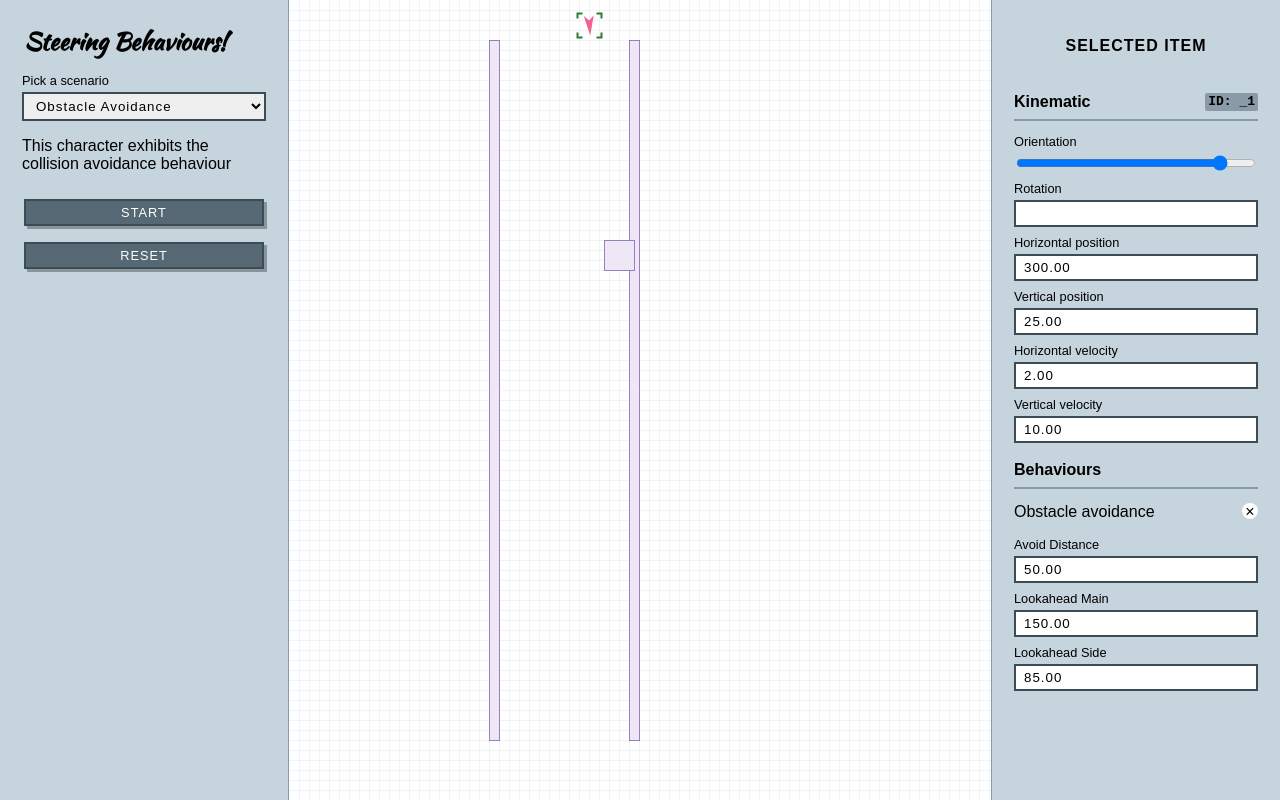
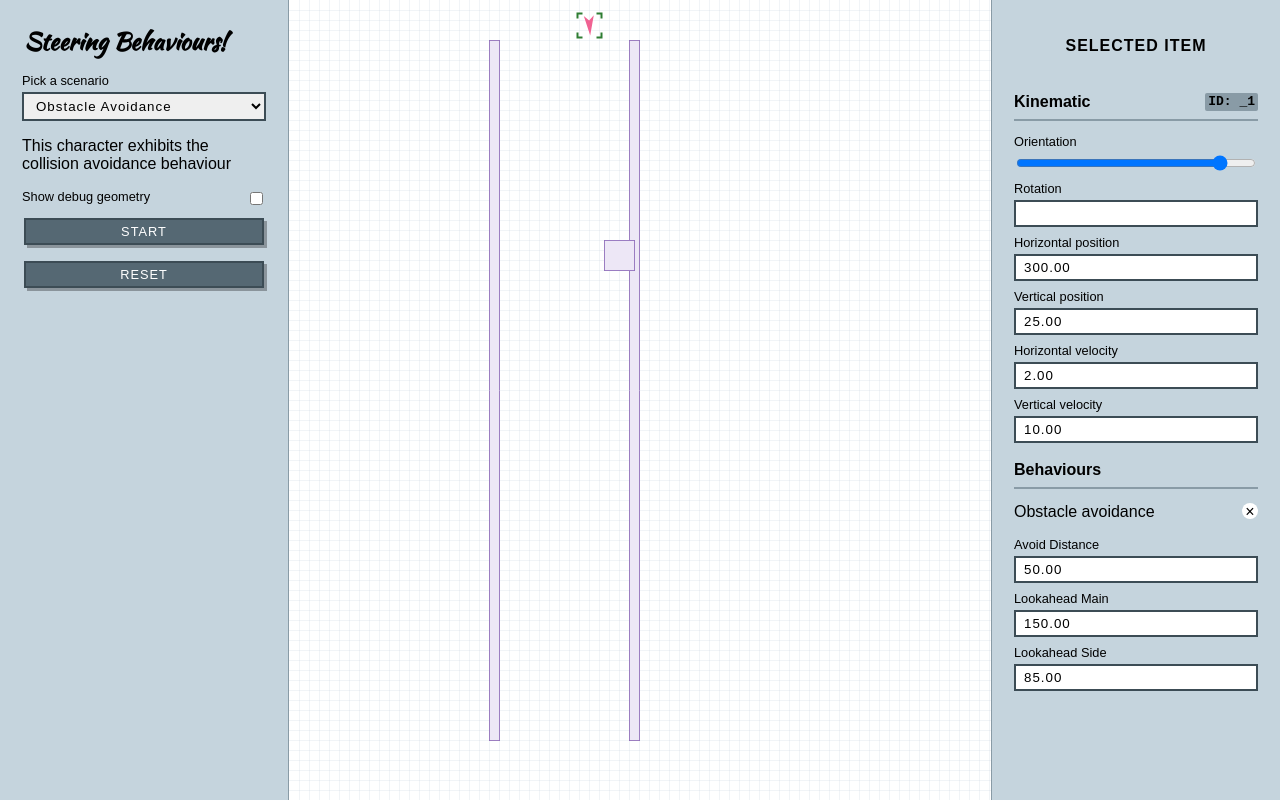
Before and after one commit to craigdallimore/steering-behaviour, a React app: page / in a window 1280 px wide. Built offline with nearby package versions, Linux system fonts and the light colour scheme; the HTML template or start-up script is replaced by a standard one.

Commit message:
Expose control for toggling debug geometry

```diff
--- /dev/null
+++ b/src/components/DebugControl.tsx
@@ -0,0 +1,24 @@
+import React, { useContext } from "react";
+import DispatchContext from "./DispatchContext";
+import StateContext from "./StateContext";
+
+const DebugControl = () => {
+  const state = useContext(StateContext);
+  const dispatch = useContext(DispatchContext);
+
+  return (
+    <div className="checkbox-pair">
+      <label htmlFor="debug">Show debug geometry</label>
+      <input
+        type="checkbox"
+        checked={state.ui.isDebugMode}
+        id="debug"
+        onChange={() => {
+          dispatch({ type: "DEBUG_MODE_CHANGED" });
+        }}
+      />
+    </div>
+  );
+};
+
+export default DebugControl;
--- a/src/components/ScenarioSidebar.tsx
+++ b/src/components/ScenarioSidebar.tsx
@@ -3,6 +3,7 @@ import DispatchContext from "@components/DispatchContext";
 import StateContext from "@components/StateContext";
 import { ScenarioId } from "@domain/types";
 import { getScenario } from "@domain/initialState";
+import DebugControl from "./DebugControl";
 
 const ScenarioSidebar = () => {
   const dispatch = React.useContext(DispatchContext);
@@ -34,6 +35,7 @@ const ScenarioSidebar = () => {
         <span data-id="scenario-description">
           {focussedScenario?.description}
         </span>
+        <DebugControl />
       </fieldset>
 
       <button
--- a/src/css/main.css
+++ b/src/css/main.css
@@ -59,3 +59,10 @@ button:active {
   letter-spacing: 1px;
   border: 2px solid var(--base00);
 }
+
+.checkbox-pair {
+  display: flex;
+}
+.checkbox-pair input {
+  margin-left: auto;
+}
--- a/src/domain/initialState.ts
+++ b/src/domain/initialState.ts
@@ -31,7 +31,7 @@ export const initialState: State = {
   ui: {
     actionFeedbackCount: -1,
     canvasDimensions: [800, 800],
-    isDebugMode: true,
+    isDebugMode: false,
     isPaused: true,
     isSettingTarget: false,
     focussedCharacterId: "_1",
--- a/src/domain/reducer.ts
+++ b/src/domain/reducer.ts
@@ -13,17 +13,18 @@ import applyBehaviour from "@lib/applyBehaviour";
 
 // TYPES ----------------------------------------------------------------------
 
-const TICK = "TICK";
-const PLAY_BUTTON_CLICKED = "PLAY_BUTTON_CLICKED";
-const RESET_BUTTON_CLICKED = "RESET_BUTTON_CLICKED";
+const BEHAVIOUR_CHANGED = "BEHAVIOUR_CHANGED";
 const CANVAS_CLICKED = "CANVAS_CLICKED";
 const CANVAS_RESIZED = "CANVAS_RESIZED";
-const BEHAVIOUR_CHANGED = "BEHAVIOUR_CHANGED";
-const SCENARIO_CHANGED = "SCENARIO_CHANGED";
+const DEBUG_MODE_CHANGED = "DEBUG_MODE_CHANGED";
 const ORIENTATION_CHANGED = "ORIENTATION_CHANGED";
-const ROTATION_CHANGED = "ROTATION_CHANGED";
+const PLAY_BUTTON_CLICKED = "PLAY_BUTTON_CLICKED";
 const POSX_CHANGED = "POSX_CHANGED";
 const POSZ_CHANGED = "POSZ_CHANGED";
+const RESET_BUTTON_CLICKED = "RESET_BUTTON_CLICKED";
+const ROTATION_CHANGED = "ROTATION_CHANGED";
+const SCENARIO_CHANGED = "SCENARIO_CHANGED";
+const TICK = "TICK";
 const VELX_CHANGED = "VELX_CHANGED";
 const VELZ_CHANGED = "VELZ_CHANGED";
 
@@ -39,6 +40,9 @@ export type Action =
   | {
       type: typeof SCENARIO_CHANGED;
       payload: ScenarioId;
+    }
+  | {
+      type: typeof DEBUG_MODE_CHANGED;
     }
   | {
       type: typeof ROTATION_CHANGED;
@@ -92,6 +96,9 @@ export function reducer(state: State, action: Action): State {
     }
     case "PLAY_BUTTON_CLICKED":
       state.ui.isPaused = !state.ui.isPaused;
+      return state;
+    case "DEBUG_MODE_CHANGED":
+      state.ui.isDebugMode = !state.ui.isDebugMode;
       return state;
     case "CANVAS_RESIZED":
       state.ui.canvasDimensions = action.payload;
```
Also changed, not shown: 2 other files (tests, documents, lock files or other folders).
